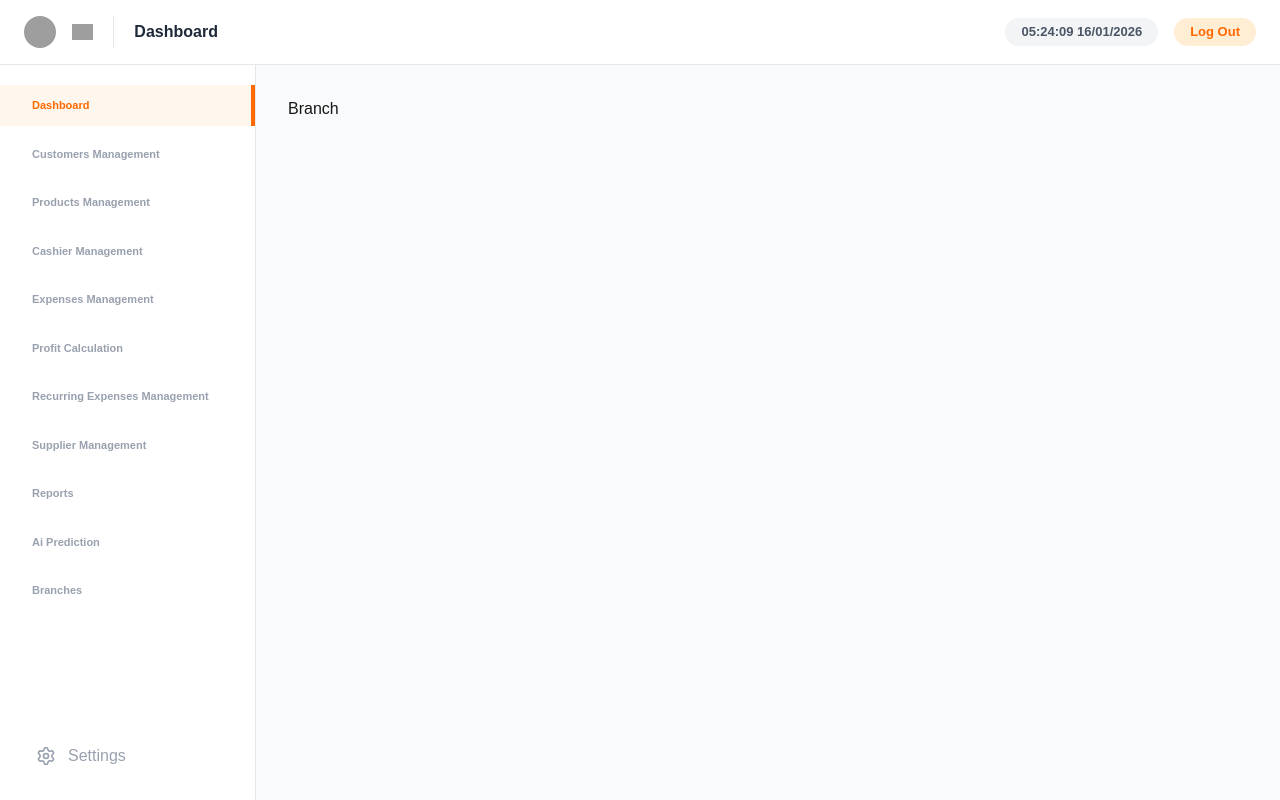
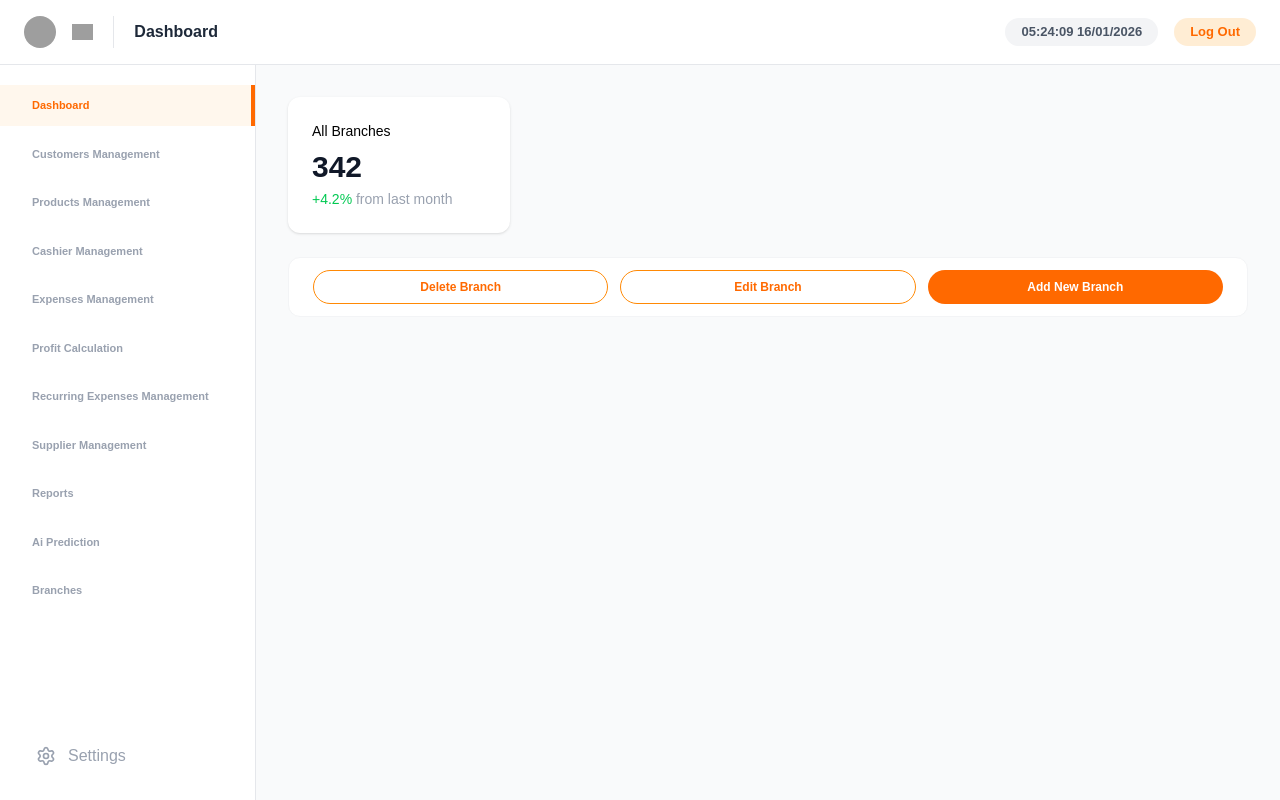
Before and after one commit to LTI-INTERNS/pos-micro-sass, a Next.js app: page /branches in a window 1280 px wide. Built offline with nearby package versions, Linux system fonts and the light colour scheme; grey boxes are pictures that could not be loaded.

Commit message:
feat(branch): add branch stat card

```diff
--- a/app/Dashboard/mockData.ts
+++ b/app/Dashboard/mockData.ts
@@ -12,6 +12,15 @@ export const supplierStatCards = [
     value: "12",
     percentage: "-1.5%",
     trend: "down",
+  },
+
+];
+export const branchStatCards = [
+  {
+    title: "All Branches",
+    value: "342",
+    percentage: "+4.2%",
+    trend: "up",
   },
 
 ];
--- a/app/branches/page.tsx
+++ b/app/branches/page.tsx
@@ -1,10 +1,15 @@
 import React from 'react'
 import DashboardLayout from '../components/dashboard_layout'
+import BranchStatCardGrid from '../components/branchStatCardGrid'
+import BranchActionBar from '../components/branch-actions'
 
 const Branchpage = () => {
   return (
     <DashboardLayout>
-      <div>Branch</div>
+      <div className="w-full space-y-6">
+       <BranchStatCardGrid/>
+       <BranchActionBar/>
+      </div>
     </DashboardLayout>
   )
 }
--- /dev/null
+++ b/app/components/branchStatCardGrid.tsx
@@ -0,0 +1,21 @@
+import React from 'react'
+import StatCard from './StatCard'
+import { branchStatCards } from '../Dashboard/mockData'
+
+const BranchStatCardGrid = () => {
+  return (
+    <div className="grid grid-cols-1 sm:grid-cols-2 lg:grid-cols-4 gap-6">
+          {branchStatCards.map((card) => (
+            <StatCard
+              key={card.title}
+              title={card.title}
+              value={card.value}
+              percentage={card.percentage}
+              trend={card.trend as 'up' | 'down'}
+            />
+          ))}
+        </div>
+  )
+}
+
+export default BranchStatCardGrid
```
